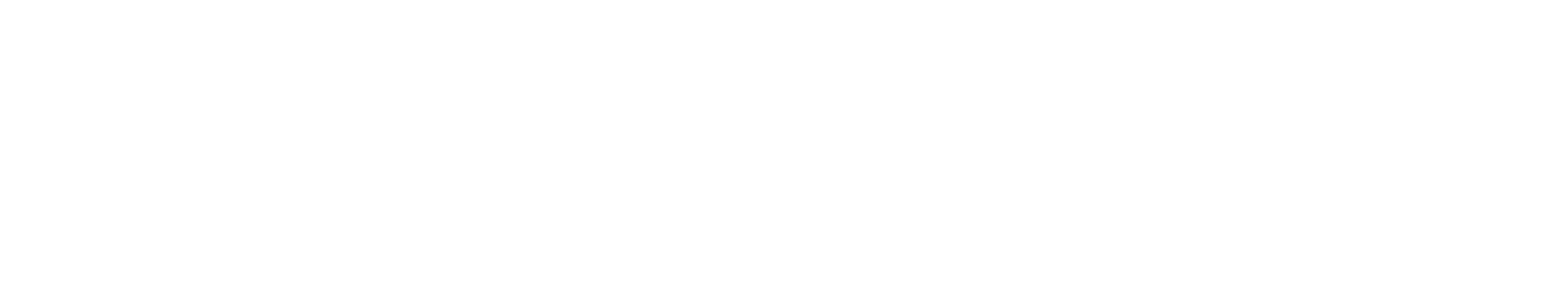
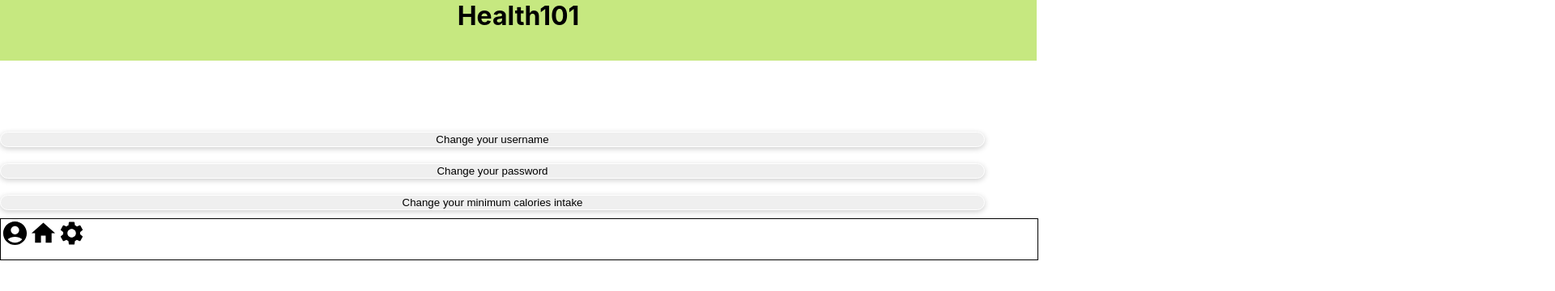
Before and after one commit to DasDeveloper/Health101, a React (Create React App) app in the folder client/: page /settings in a window 1280 px wide. Before the commit this address had no page. Shown: the top 360 px of the page at 81% size, 1920 px wide, since content can reach past the window. Built offline with nearby package versions, Linux system fonts and the light colour scheme.

Commit message:
Created settings page

```diff
--- a/client/src/App.js
+++ b/client/src/App.js
@@ -4,6 +4,7 @@
 import Navbar from "./components/navbar";
 import SearchFood from "./components/searchFood";
 import Footer from "./components/footer";
+import Settings from "./components/settings";
 
 
 function App() {
@@ -21,6 +22,14 @@
               </>
             }
           ></Route>
+          <Route
+            path="/settings"
+            element={
+              <>
+                <Navbar /> <Settings/> <Footer/>
+              </>
+            }
+          ></Route>
 
         </Routes>
       </BrowserRouter>
--- /dev/null
+++ b/client/src/components/settings.js
@@ -0,0 +1,17 @@
+import AccountCircleIcon from '@mui/icons-material/AccountCircle';
+import '../css/settings.css'
+
+const Settings = () =>{
+    return (
+        <div>
+
+            <div className="accountIcon"><AccountCircleIcon></AccountCircleIcon></div>
+            <button className="change">Change your username</button>
+            <button className="change">Change your password</button>
+            <button className="change">Change your minimum calories intake</button>
+        </div>
+    );
+}
+
+
+export default Settings;
--- /dev/null
+++ b/client/src/css/settings.css
@@ -0,0 +1,20 @@
+.accountIcon{
+    margin-left: 200px;
+    transform: scale(2.8);
+
+    margin-bottom: 20px;
+    margin-top: 30px;
+
+}
+
+.change{
+    border: 1px white solid;
+    width: 95%;
+    border-radius: 10px;
+    margin:auto;
+    margin-top: 10px;
+    margin-bottom: 10px;
+    height: max-content;
+    box-shadow: rgba(0, 0, 0, 0.2) 0px 2px 7px 0px;
+    text-align: center;
+}
```
